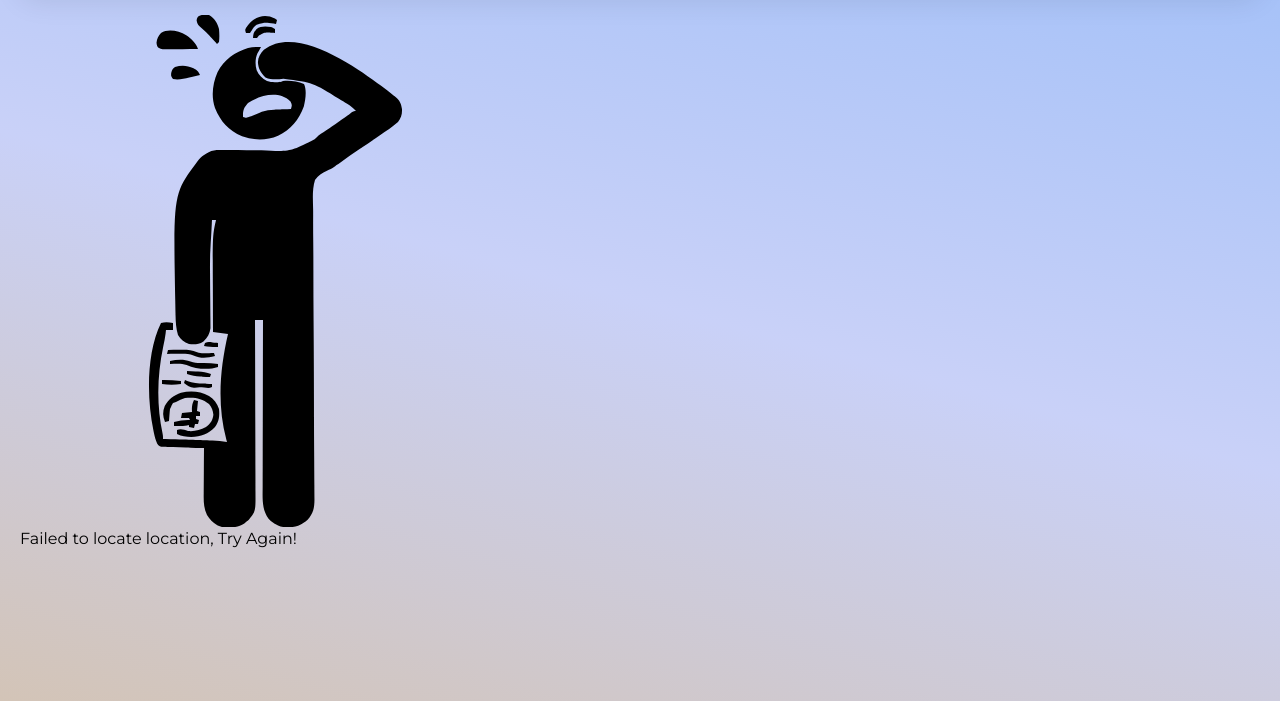
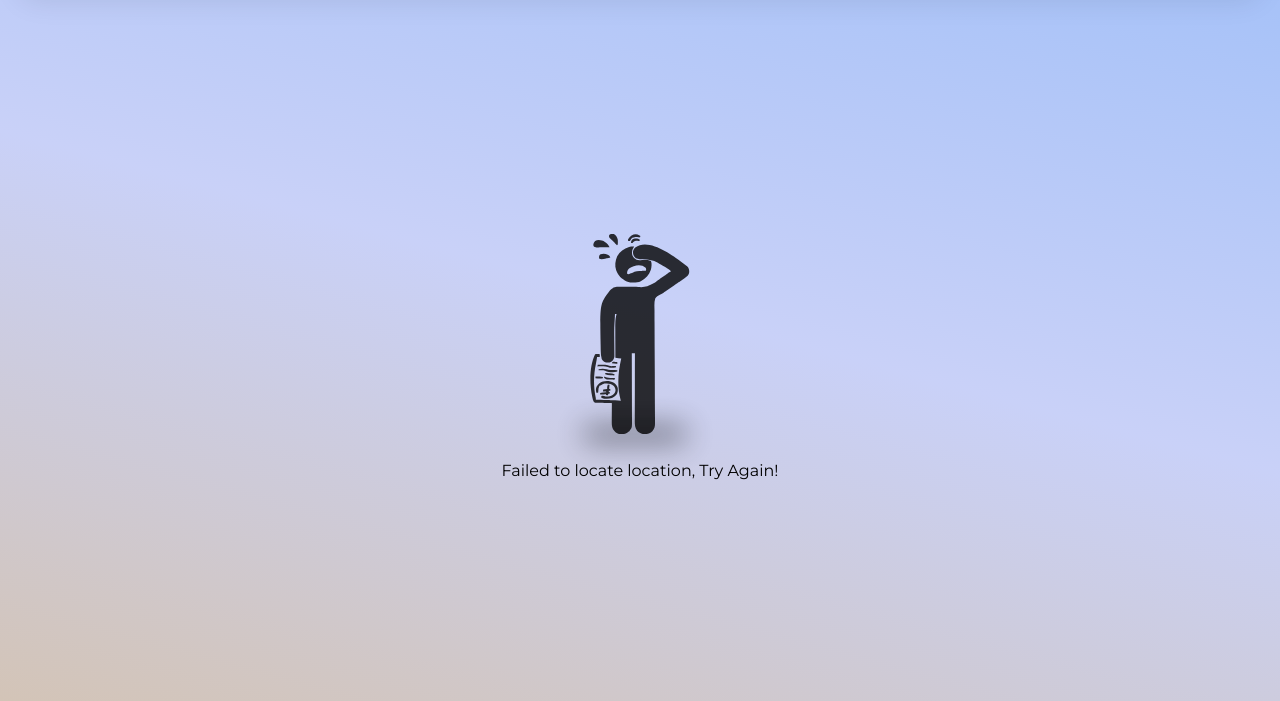
Before and after one commit to Kinzerto/Weather-App, a website built with webpack: page src/template.html in a window 1280 px wide. Both pictures are taken after typing "Sample" into the empty fields and a click on the button 963 px from the left and 57 px from the top of the page. Shown: the part 99-800 px from the top of the page. Built offline with nearby package versions, Linux system fonts and the light colour scheme; no server answers.

Commit message:
style: style error display

```diff
--- a/src/styles/style.scss
+++ b/src/styles/style.scss
@@ -435,3 +435,32 @@ body {
       }
    }
 }
+
+.failedContainer {
+   // min-height: 100vh;
+   // align-items: center;
+   // justify-content: center;
+   margin: 0 auto;
+   display: flex;
+   flex-direction: column;
+   justify-content: center;
+   align-items: center;
+
+   img {
+      width: 200px;
+      height: 200px;
+      opacity: 0.8;
+   }
+   .shadow {
+      margin-top: -5px;
+      height: 10px;
+      width: 100px;
+      margin-right: 10px;
+      background-color: black;
+      filter: blur(15px);
+      opacity: 0.8;
+   }
+   p {
+      margin-top: 20px;
+   }
+}
```
